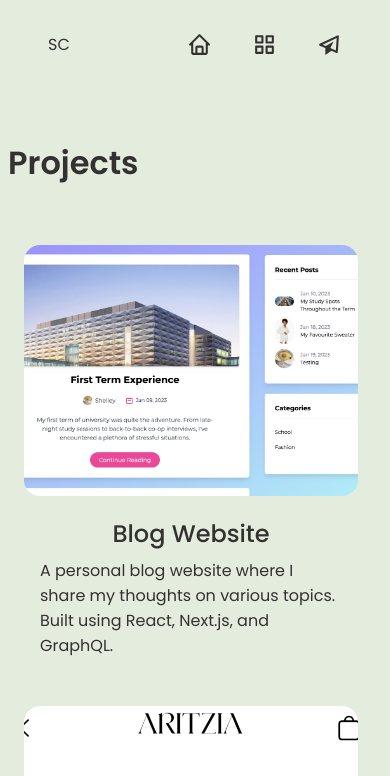
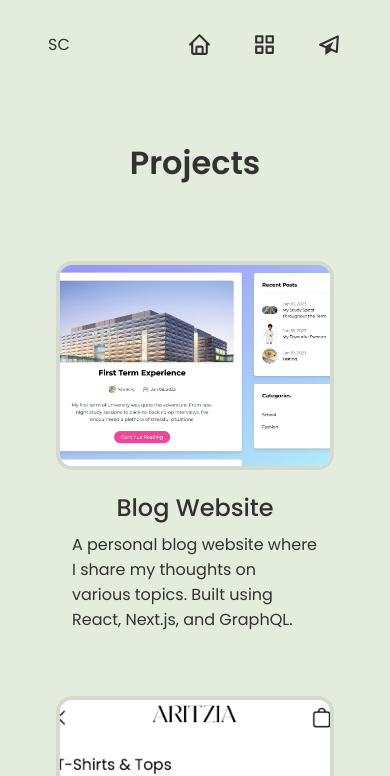
Before and after one commit to shelleychen318/personal-website, a Next.js app: page /projects in a window 390 px wide. Shown: the top 776 px of the page. Built offline with nearby package versions, Linux system fonts and the light colour scheme.

Commit message:
fixed project card positioning

```diff
--- a/pages/projects.tsx
+++ b/pages/projects.tsx
@@ -53,14 +53,13 @@ export default function Projects() {
           <Link key={id} href={link}>
             <div className={styles.projectCard}>
               <div className={styles.imageContainer}>
-                <Image src={image} alt={title} fill className={styles.image} />
+                <Image src={image} alt={title} className={styles.image} />
               </div>
               <div className={styles.info}>
                 <div className={styles.title}>
                   <h3>{title}</h3>
                 </div>
                 <p>{description}</p>
-                {/* <Link href={github} /> */}
               </div>
             </div>
           </Link>
--- a/styles/Projects.module.scss
+++ b/styles/Projects.module.scss
@@ -2,14 +2,10 @@
   display: flex;
   flex-direction: column;
   align-items: center;
+  margin: auto;
+  max-width: 1000px;
   gap: 1rem;
   padding: 0 3rem 6rem 3rem;
-  // width: 100%;
-
-  * {
-    width: min(100%, calc(900px));
-    // margin:auto;
-  }
 
   .projectCard {
     display: flex;
@@ -27,27 +23,26 @@
 
     .imageContainer {
       max-width: 400px;
-      width: 100%;
-      height: auto;
+      width:100%;
       position: relative;
       aspect-ratio: 4 / 3;
 
       img {
-        border-radius: 1rem;
+        max-width: 100%;
+        max-height: 100%;
         position: relative !important;
         object-fit: cover;
+        border-radius: 1rem;
+        border: 4px solid var(--bg-darker);
       }
     }
 
     .info {
       display: flex;
       flex-direction: column;
-      // align-items: center;
-      // justify-content: center;
       padding: 0 2rem;
       width: 400px;
       max-width: 90%;
-      // text-align: center;
     }
   }
 }
@@ -79,11 +74,13 @@
 // change to column view for small screens
 @media (max-width: 640px) {
   .container {
-    padding: 1rem 1rem 3rem 0.5rem;
+    padding: 1rem 2.5rem 6rem;
+    gap: 2rem;
+
     a > .projectCard {
       flex-direction: column;
       padding: 1rem;
-      // width: 500px;
+
 
       .imageContainer {
         max-width: 100%;
```
